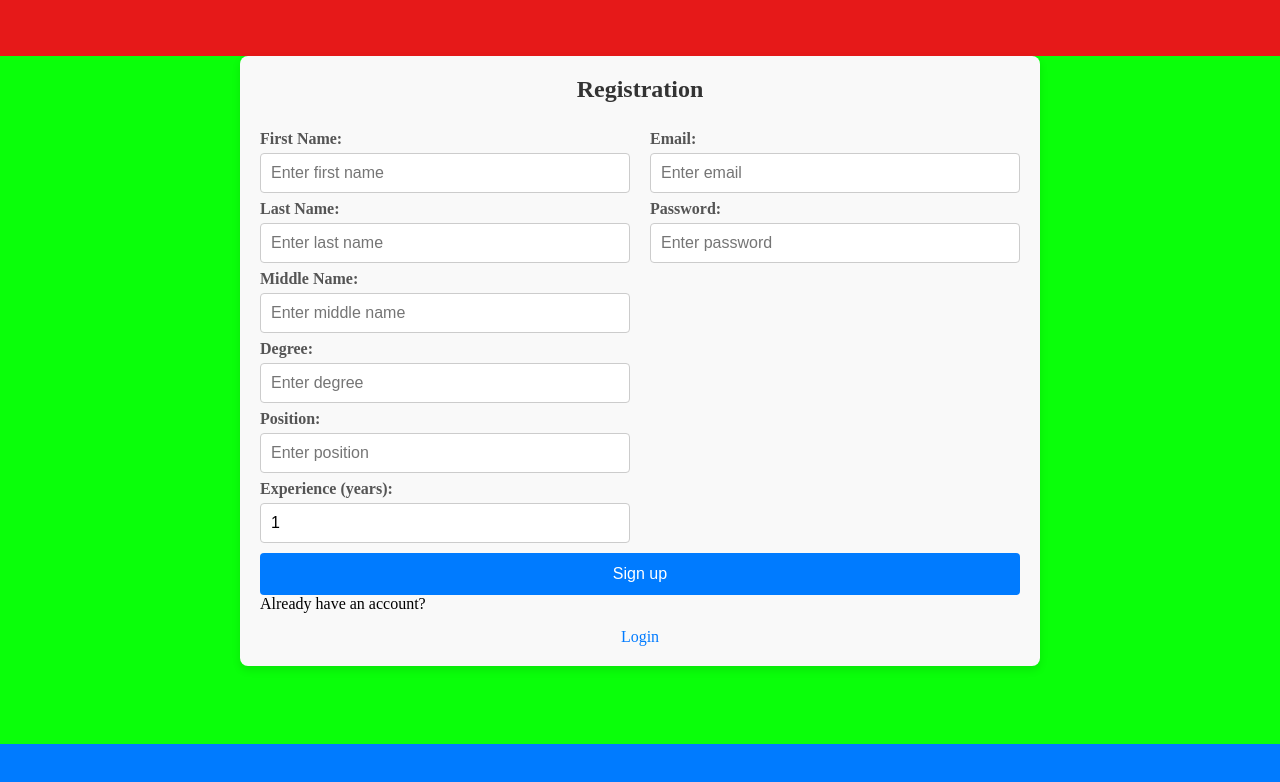
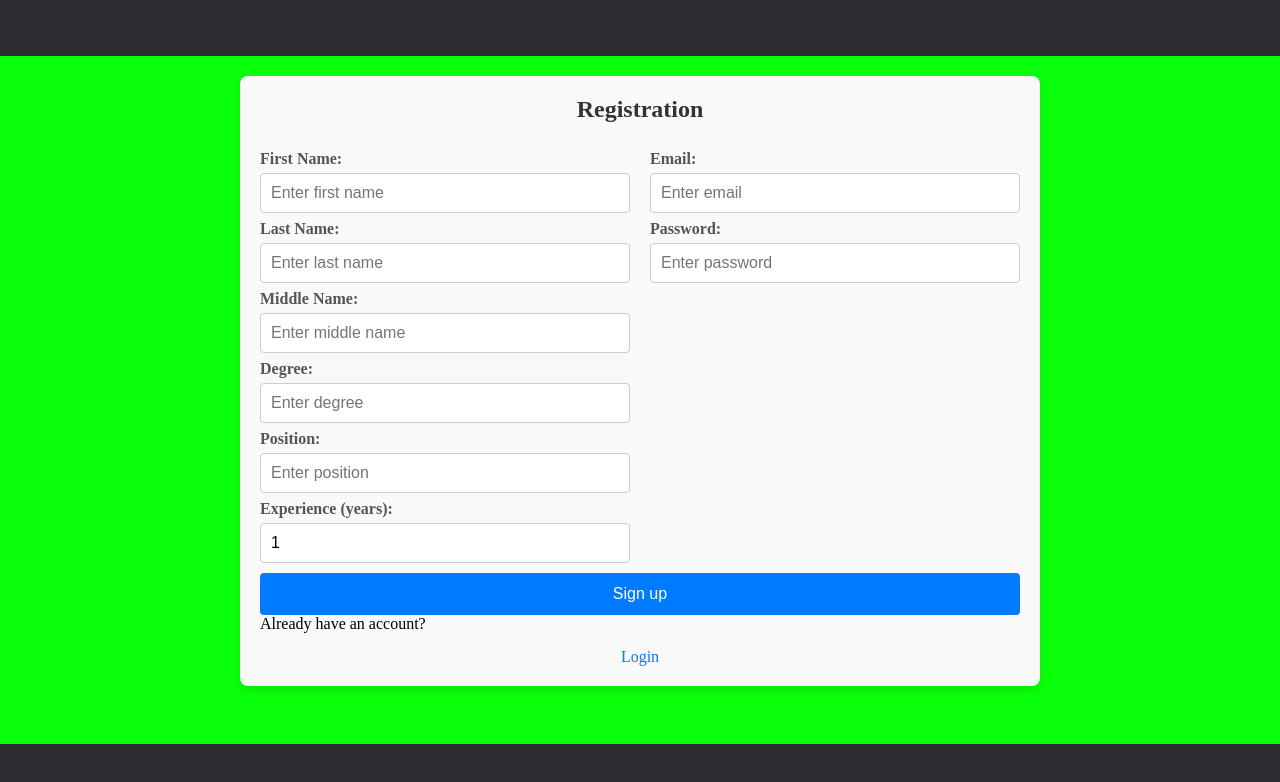
Before and after one commit to OstappMelnykk/edu-load-distribution-frontend, an Angular app in the folder edu-load-distribution/: page /register in a window 1280 px wide. Shown: the top 782 px of the page. Built offline with nearby package versions, Linux system fonts and the light colour scheme; no server answers.

Commit message:
feat: enhance structure and design of the app component

```diff
--- a/edu-load-distribution/src/app/app.component.html
+++ b/edu-load-distribution/src/app/app.component.html
@@ -1,8 +1,9 @@
+
+
 <header>
-    @if (this.isAuthenticated) {
-        <app-navbar></app-navbar>
-    }
+    <app-navbar *ngIf="isAuthenticated"></app-navbar>
 </header>
+
 <main class="main">
     <router-outlet></router-outlet>
 </main>
--- a/edu-load-distribution/src/app/app.component.scss
+++ b/edu-load-distribution/src/app/app.component.scss
@@ -1,14 +1,22 @@
-header{
-    height: 7vh;
-    background-color: #e61919;
+:host {
+    display: flex;
+    flex-direction: column;
+    min-height: 100vh;
 }
 
-.router-outlet{
-    min-height: 100%;
-    background-color: #0aff0a;
+header,
+footer {
+    height: 7vh;
+    background-color: #2B2D30;
+    display: flex;
+    align-items: center;
+    justify-content: center;
+    width: 100%;
 }
 
-footer{
-    height: 7vh;
-    background-color: #007bff;
+main {
+    flex: 1;
+    display: flex;
+    flex-direction: column;
+    padding-top: 20px;
 }
--- a/edu-load-distribution/src/app/app.component.ts
+++ b/edu-load-distribution/src/app/app.component.ts
@@ -2,11 +2,12 @@ import {Component} from '@angular/core';
 import {RouterOutlet} from '@angular/router';
 import {NavbarComponent} from './shared/navbar/navbar.component';
 import {AuthService} from './core/services/auth.service';
-import {Subscription} from 'rxjs';
+import {Observable, Subscription} from 'rxjs';
+import {CommonModule, NgIf} from '@angular/common';
 
 @Component({
     selector: 'app-root',
-    imports: [RouterOutlet, NavbarComponent],
+    imports: [RouterOutlet, NavbarComponent, CommonModule],
     templateUrl: 'app.component.html',
     styleUrl: 'app.component.scss'
 })
```
